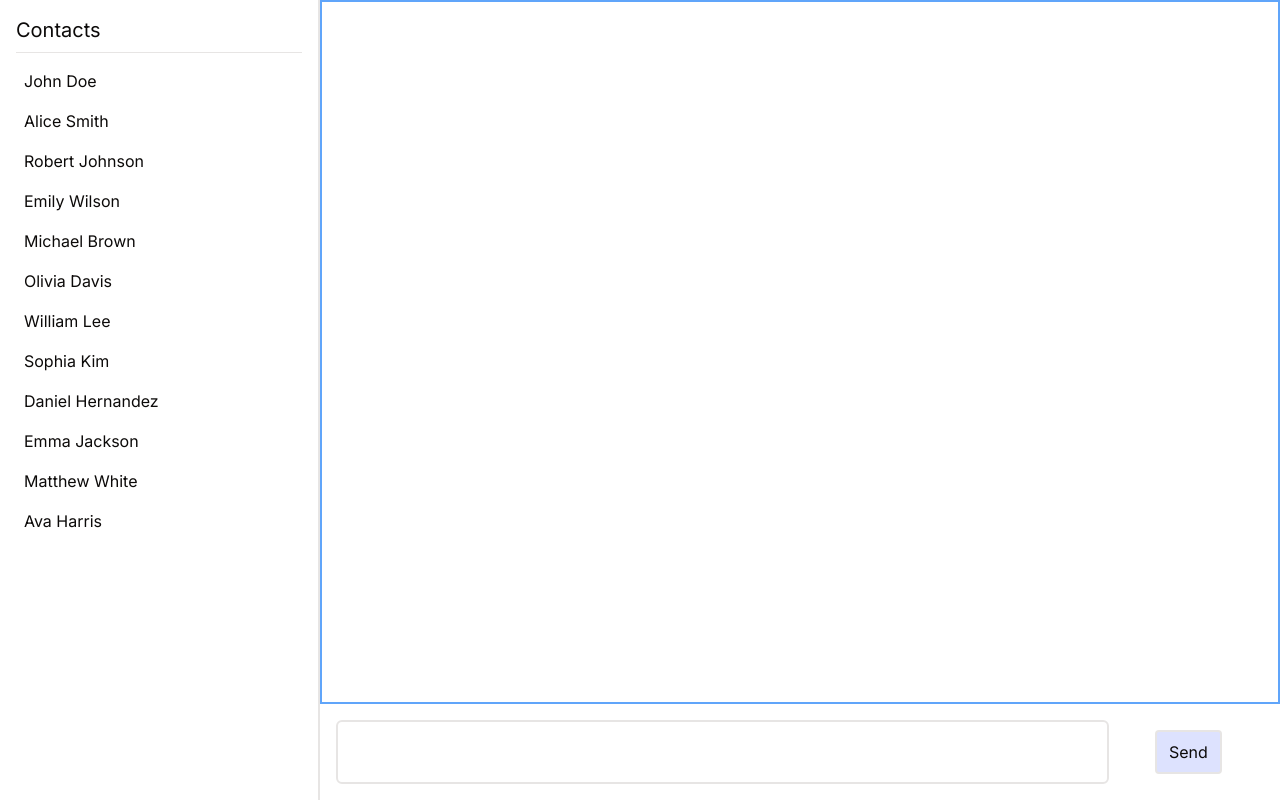
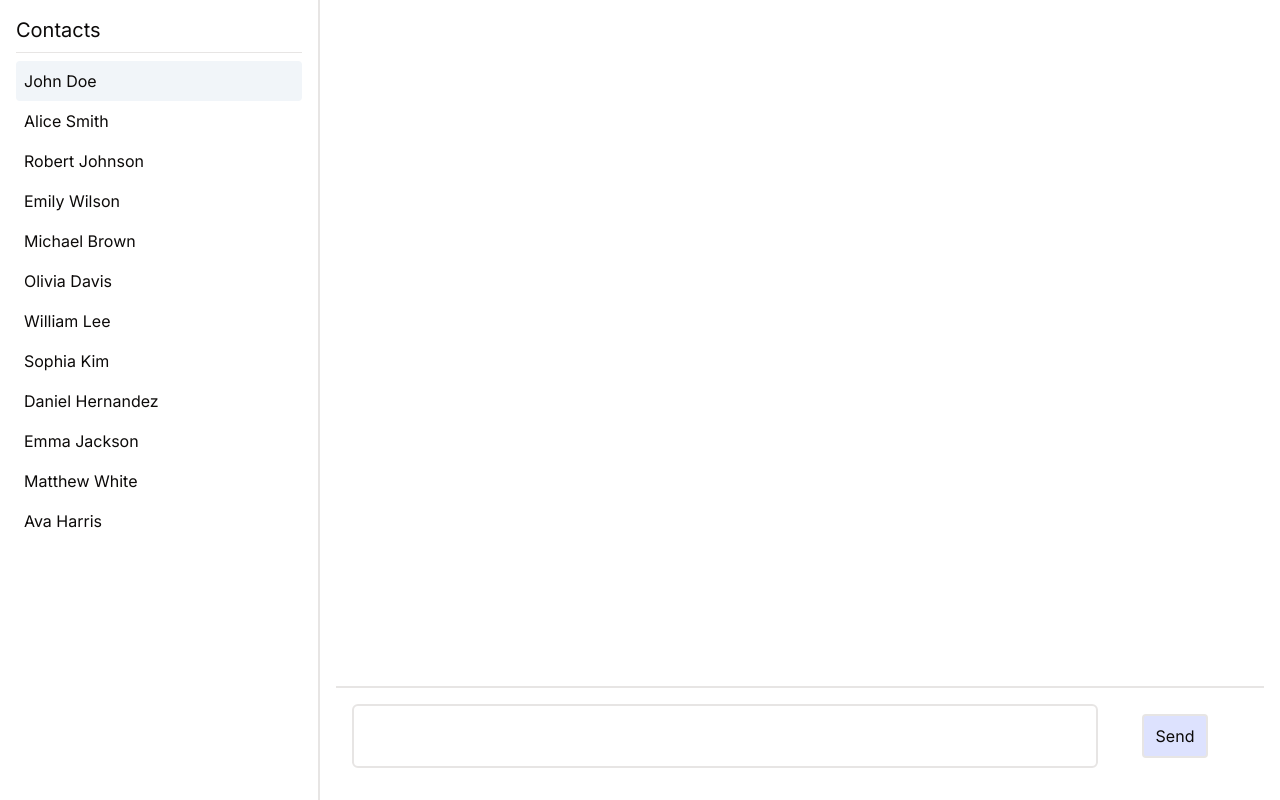
Before and after one commit to dominiqueware34/chat-messenger, a Next.js app: page / in a window 1280 px wide. Built offline with nearby package versions, Linux system fonts and the light colour scheme.

Commit message:
setup scroll container and message bubble

```diff
--- a/app/(messenger)/(chat)/Chat.tsx
+++ b/app/(messenger)/(chat)/Chat.tsx
@@ -9,7 +9,7 @@ interface ChatProps {
 }
 function Chat({ messages, onSendMessage }: ChatProps) {
 	return (
-		<div className="flex-1 flex flex-col">
+		<div className="flex-1 flex flex-col p-4">
 			<MessageList messages={messages} />
 			<MessageForm onSubmit={onSendMessage} />
 		</div>
--- /dev/null
+++ b/app/(messenger)/(chat)/MessageBubble.tsx
@@ -0,0 +1,17 @@
+import { Message } from '@/lib/types'
+import React from 'react'
+
+interface MessageBubbleProps {
+	message: Message
+}
+
+function MessageBubble({ message }: MessageBubbleProps) {
+	return (
+		<div>
+			<div>{message.text}</div>
+			<div>{message.userId}</div>
+		</div>
+	)
+}
+
+export default MessageBubble
--- a/app/(messenger)/(chat)/MessageForm.tsx
+++ b/app/(messenger)/(chat)/MessageForm.tsx
@@ -12,7 +12,7 @@ function MessageForm({ onSubmit }: MessageFormProps) {
 		setMessageText('')
 	}
 	return (
-		<div className="flex basis-16 gap-2 p-4">
+		<div className="flex basis-16 gap-2 p-4 border-t-2">
 			<form className="flex-1 grid grid-cols-12 gap-1" onSubmit={handleSumbit}>
 				<div className="col-span-10">
 					<input
--- a/app/(messenger)/(chat)/MessageList.tsx
+++ b/app/(messenger)/(chat)/MessageList.tsx
@@ -1,5 +1,6 @@
 import React from 'react'
 import { Message } from '@/lib/types'
+import MessageBubble from './MessageBubble'
 
 interface MessageListProps {
 	messages: Message[]
@@ -7,9 +8,9 @@ interface MessageListProps {
 
 export default function MessageList({ messages }: MessageListProps) {
 	return (
-		<div className="flex-[11] border-2 border-blue-400">
+		<div className="flex-[11] overflow-scroll">
 			{messages.map((message, index) => (
-				<div key={message.id}>{message.text}</div>
+				<MessageBubble key={message.id} message={message} />
 			))}
 		</div>
 	)
--- a/app/(messenger)/page.tsx
+++ b/app/(messenger)/page.tsx
@@ -12,7 +12,7 @@ const currentUser = {
 	name: 'Current User',
 }
 export default function Home() {
-	const [selectedContactId, setSelectedContactId] = useState('')
+	const [selectedContactId, setSelectedContactId] = useState(() => USERS[0].id)
 	const [messages, setMessages] = useState<Record<string, Message[]>>({})
 	const sendMessage = (text: string) => {
 		const newMessage: Message = {
```
